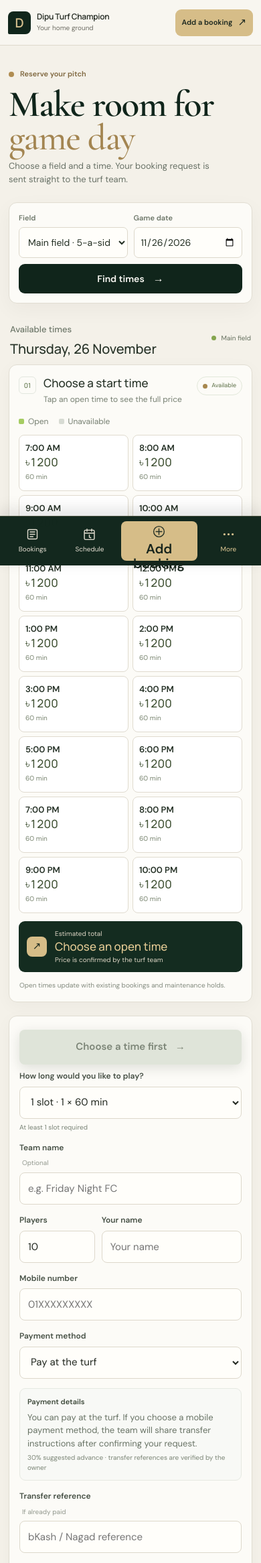
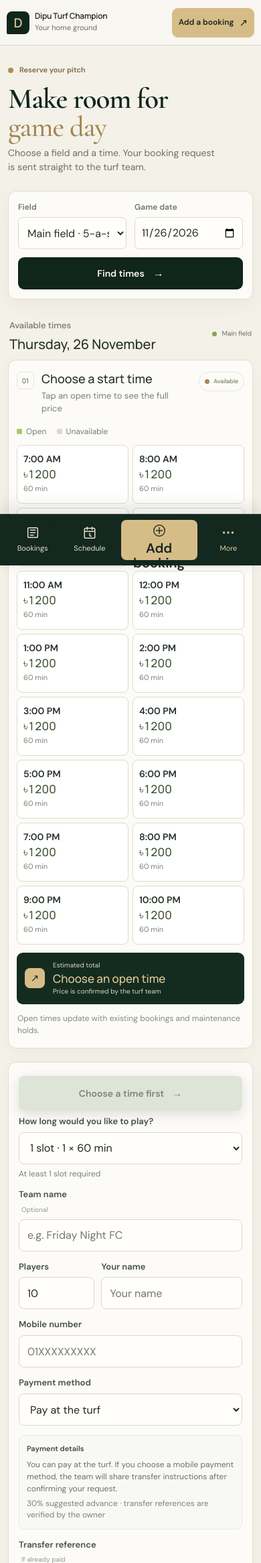
Before and after one commit to NahiduzzamanDipu/dipu-turf-champion, a Django app: page /book/ in a window 390 px wide. Shown: the top 2333 px of the page at 67% size. Run offline with Django 5.2, Linux system fonts and the light colour scheme; the visitor is signed in with stand-in values (Sample User, id 1); data comes from the database, SQL or seed files in the repository; data that the repository does not hold is empty.

Commit message:
Improve mobile booking and workspace usability

```diff
--- /dev/null
+++ b/static/turf/friendly.css
@@ -0,0 +1,163 @@
+/* Keep the club character while making everyday tasks easier to read and tap. */
+:root {
+  --friendly-focus: #806638;
+  --friendly-paper: #f4f1e9;
+}
+
+html { text-size-adjust: 100%; }
+body { line-height: 1.6; }
+button, .button, summary, input, select, textarea { touch-action: manipulation; }
+.button { min-height: 46px; padding-inline: 18px; font-size: 14px; }
+.button-large { min-height: 50px; }
+.field-label { font-size: 13px; line-height: 1.45; }
+.field-label input, .field-label select, .field-label textarea,
+.booking-control input, .booking-control select,
+.booking-filters input, .booking-filters select { font-size: 15px; }
+.form-hint, .booking-footnote, .privacy-note { font-size: 12px; }
+
+@media (max-width: 960px) and (min-width: 761px) {
+  .topbar { padding-inline: 20px; }
+  .brand { min-width: 0; }
+  .desktop-nav { gap: 14px; font-size: 12px; }
+  .top-actions { gap: 12px; }
+  .dash-sidebar { padding-inline: 12px; }
+  .dash-nav { padding-inline: 8px; }
+  .dash-content { padding-inline: 22px; }
+  .metric-grid { grid-template-columns: repeat(2, minmax(0, 1fr)); }
+}
+
+@media (max-width: 760px) {
+  body { font-size: 15px; }
+  .topbar { min-height: 68px; padding-inline: 14px; gap: 8px; }
+  .brand { min-width: 0; gap: 8px; }
+  .brand-copy strong { font-size: 13px; }
+  .brand-copy small { font-size: 11px; }
+  .top-actions { gap: 0; }
+  .owner-link { display: none; }
+  .nav-book { min-height: 44px; padding-inline: 12px; font-size: 13px; white-space: nowrap; }
+
+  .hero { min-height: 650px; padding-bottom: 238px; }
+  .hero h1 { max-width: 9ch; font-size: clamp(48px, 13vw, 60px); line-height: .94; letter-spacing: -.035em; }
+  .hero-content > p { max-width: 34ch; font-size: 16px; line-height: 1.6; }
+  .hero-meta { max-width: 100%; flex-wrap: wrap; row-gap: 5px; font-size: 12px; }
+  .hero-availability { bottom: 38px; }
+  .hero-caption { bottom: 12px; font-size: 10px; }
+
+  .section-wrap, .rates-inner, .location-inner, .closing-inner { margin-inline: 18px; }
+  .intro-copy > p, .how-heading > p, .how-steps p,
+  .rates-inner > div:first-child > p,
+  .location-inner p, .location-inner a:not(.button) { font-size: 14px; }
+  .feature-list b, .how-steps h3 { font-size: 14px; }
+  .feature-list small { font-size: 12px; }
+  .text-link { font-size: 13px; }
+  .how-steps li, .how-steps li + li { padding-block: 16px; }
+  .gallery-heading p { font-size: 14px; }
+  .site-footer { font-size: 12px; }
+
+  .mobile-dock {
+    min-height: calc(72px + env(safe-area-inset-bottom));
+    padding: 8px 10px calc(8px + env(safe-area-inset-bottom));
+    justify-content: space-around;
+  }
+  .mobile-dock > a, .dock-more > summary {
+    min-height: 48px;
+    justify-content: center;
+    gap: 4px;
+    font-size: 12px;
+  }
+  .mobile-dock > a svg, .dock-more > summary svg { width: 22px; height: 22px; }
+  .mobile-dock .dock-create { min-height: 50px; font-size: 12px; }
+  .mobile-dock .dock-more-menu { bottom: calc(100% + 8px); }
+  .mobile-dock .dock-more-menu a, .mobile-dock .dock-more-menu button { min-height: 44px; font-size: 14px; }
+
+  .page-shell { padding-bottom: calc(120px + env(safe-area-inset-bottom)); }
+  .page-heading h1, .success-page h1, .lookup-page h1 { font-size: clamp(36px, 10vw, 44px); }
+  .date-picker > label { font-size: 14px; }
+  .date-control input, .date-control .button { min-height: 44px; font-size: 14px; }
+  .slot-option { min-height: 84px; padding: 12px; }
+  .slot-time { font-size: 13px; }
+  .slot-price { font-size: 16px; }
+  .slot-state { font-size: 11px; }
+  .field-label { font-size: 13px; }
+  .field-label input, .field-label select { min-height: 48px; font-size: 16px; }
+  .field-label textarea { min-height: 88px; font-size: 16px; }
+  .booking-card, .settings-card { gap: 14px; }
+  .lookup-form, .login-card form { gap: 18px; }
+  .lookup-page > p, .success-page > p, .login-card > p { font-size: 14px; line-height: 1.65; }
+  .login-card { padding: 26px 22px; }
+  .message-stack { top: calc(76px + env(safe-area-inset-top)); right: 12px; width: calc(100vw - 24px); }
+
+  .dashboard-shell { padding-bottom: calc(80px + env(safe-area-inset-bottom)); }
+  .dash-content { padding: 20px 16px 30px; }
+  .dash-top h1 { font-size: 32px; }
+  .dash-date { font-size: 12px; }
+  .dash-top-actions { max-width: 48%; }
+  .dash-top-actions > span:not(.owner-avatar) { display: none; }
+  .metric-card { min-height: 104px; padding: 14px; }
+  .metric-card > span { font-size: 12px; }
+  .metric-card strong { font-size: 28px; }
+  .metric-card small { font-size: 11px; line-height: 1.4; }
+  .dash-panel-head { gap: 10px; }
+  .dash-panel-head h2, .dash-panel h2, .settings-card h2 { font-size: 22px; line-height: 1.2; }
+  .dash-panel-head .button { min-height: 42px; font-size: 12px; }
+  .booking-filters { gap: 8px; }
+  .booking-filters input, .booking-filters select, .booking-filters > .button { min-height: 44px; font-size: 13px; }
+  .search-field input { min-height: 42px; font-size: 15px; }
+  .booking-table tr { gap: 12px 10px; padding-block: 17px; }
+  .booking-table td::before { font-size: 11px; }
+  .booking-table td > strong, .booking-table .mono-ref { font-size: 13px; line-height: 1.35; }
+  .booking-table td > small { font-size: 11px; line-height: 1.45; overflow-wrap: anywhere; }
+  .booking-table .status-chip { min-height: 26px; align-items: center; padding-inline: 9px; font-size: 11px; }
+  .row-actions summary { min-height: 40px; display: inline-flex; align-items: center; padding-inline: 12px; font-size: 12px; }
+  .action-pop { bottom: calc(84px + env(safe-area-inset-bottom)); }
+  .action-pop label { font-size: 12px; }
+  .action-pop select, .action-pop input { min-height: 44px; height: auto; font-size: 15px; }
+  .action-pop .button { min-height: 44px; font-size: 13px; }
+  .settings-grid, .settings-grid-small { gap: 14px 12px; }
+  .settings-card-head > p, .settings-card-head > span { font-size: 12px; line-height: 1.5; }
+  .settings-actions { flex-wrap: wrap; }
+  .dash-footer { padding-bottom: 10px; font-size: 11px; }
+
+  .booking-page { padding: 28px 16px calc(128px + env(safe-area-inset-bottom)); }
+  .booking-intro h1 { font-size: clamp(42px, 11vw, 52px); line-height: .98; }
+  .booking-intro-main > p { font-size: 14px; }
+  .booking-filter-card { gap: 12px; padding: 14px; }
+  .booking-control > span { font-size: 12px; }
+  .booking-control input, .booking-control select { min-height: 48px; font-size: 16px; }
+  .booking-show-times { min-height: 48px; font-size: 14px; }
+  .booking-panel-heading h2, .booking-details-heading h2 { font-size: 18px; }
+  .booking-panel-heading p { font-size: 13px; }
+  .booking-slot { min-height: 88px; padding: 12px; }
+  .booking-slot .slot-time { font-size: 14px; }
+  .booking-slot .slot-price { font-size: 17px; }
+  .booking-slot .slot-state { font-size: 11px; }
+  .booking-details-card .field-label { font-size: 13px; }
+  .booking-details-card .field-label input, .booking-details-card .field-label select,
+  .booking-details-card .field-label textarea { font-size: 16px; }
+  .booking-payment-note p, .booking-payment-note small, .booking-field-help { font-size: 12px; }
+  .booking-details-card .submit-booking { min-height: 52px; font-size: 14px; }
+}
+
+@media (max-width: 390px) {
+  .topbar { padding-inline: 10px; }
+  .brand-copy strong { max-width: 164px; font-size: 12px; }
+  .nav-book { padding-inline: 10px; font-size: 12px; }
+  .hero { min-height: 640px; padding-inline: 16px; }
+  .hero-buttons .button { min-height: 46px; padding-inline: 13px; font-size: 12px; }
+  .hero-availability { left: 14px; right: 14px; }
+  .mobile-dock { padding-inline: 6px; }
+  .mobile-dock > a, .dock-more > summary { font-size: 11px; }
+  .mobile-dock .dock-create { min-width: 78px; font-size: 11px; }
+  .dash-content { padding-inline: 12px; }
+  .metric-grid { gap: 8px; }
+  .metric-card { padding: 12px; }
+  .booking-table tr { grid-template-columns: 1fr 1fr; }
+  .settings-grid, .settings-grid-small { grid-template-columns: 1fr 1fr; }
+  .booking-page { padding-inline: 12px; }
+  .booking-slots-panel { padding-inline: 12px; }
+  .booking-slot { padding-inline: 9px; }
+}
+
+@media (prefers-reduced-motion: reduce) {
+  html { scroll-behavior: auto; }
+}
--- a/templates/turf/base.html
+++ b/templates/turf/base.html
@@ -18,6 +18,7 @@
   <link rel="stylesheet" href="{% static 'turf/workspace.css' %}">
   {% block head %}{% endblock %}
   <link rel="stylesheet" href="{% static 'turf/craft.css' %}">
+  <link rel="stylesheet" href="{% static 'turf/friendly.css' %}">
 </head>
 <body class="{% block body_class %}{% endblock %}">
 <header class="topbar">
--- a/templates/turf/service_worker.js
+++ b/templates/turf/service_worker.js
@@ -1,8 +1,11 @@
 {% load static %}
-const CACHE = 'dipu-turf-shell-v2';
+const CACHE = 'dipu-turf-shell-v3';
 const SHELL = [
   '{% static "turf/site.css" %}',
   '{% static "turf/workspace.css" %}',
+  '{% static "turf/booking.css" %}',
+  '{% static "turf/craft.css" %}',
+  '{% static "turf/friendly.css" %}',
   '{% static "turf/icon.svg" %}',
   '{% static "turf/manifest.webmanifest" %}'
 ];
```
